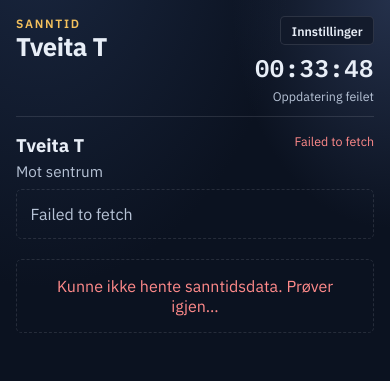
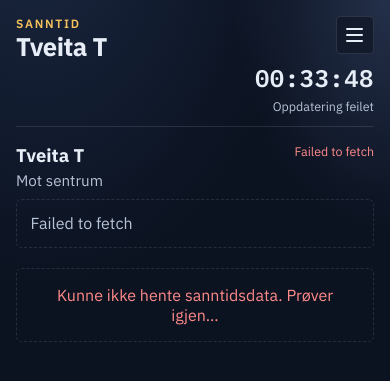
Before and after one commit to blepman/nv5-sis, a PHP site: page / in a window 390 px wide. Shown: the top 381 px of the page. Run offline with PHP 8.4, Linux system fonts and the light colour scheme.

Commit message:
Add hamburger menu with separate server and board rebuild actions.
Hide settings behind a menu and expose clear sync buttons that target ?sync=server or ?sync=main.

Co-authored-by: blepman <blepman@users.noreply.github.com>

```diff
--- a/css/kiosk.css
+++ b/css/kiosk.css
@@ -118,23 +118,96 @@ body {
   gap: 0.45rem;
 }
 
-.settings-btn {
+.menu {
+  position: relative;
+}
+
+.menu__toggle {
   appearance: none;
+  display: inline-flex;
+  align-items: center;
+  justify-content: center;
+  width: 2.4rem;
+  height: 2.4rem;
   border: 1px solid var(--line);
   background: color-mix(in srgb, var(--bg-lift) 90%, transparent);
   color: var(--text);
-  font: inherit;
-  font-size: 0.78rem;
-  font-weight: 600;
-  padding: 0.35rem 0.65rem;
   border-radius: 0.3rem;
   cursor: pointer;
 }
 
-.settings-btn:hover,
-.settings-btn:focus-visible {
+.menu__toggle:hover,
+.menu__toggle:focus-visible,
+.menu__toggle[aria-expanded="true"] {
+  border-color: color-mix(in srgb, var(--accent) 50%, var(--line));
+}
+
+.menu__icon,
+.menu__icon::before,
+.menu__icon::after {
+  display: block;
+  width: 1.05rem;
+  height: 2px;
+  background: currentColor;
+  border-radius: 1px;
+}
+
+.menu__icon {
+  position: relative;
+}
+
+.menu__icon::before,
+.menu__icon::after {
+  content: "";
+  position: absolute;
+  left: 0;
+}
+
+.menu__icon::before {
+  top: -6px;
+}
+
+.menu__icon::after {
+  top: 6px;
+}
+
+.menu__panel {
+  position: absolute;
+  top: calc(100% + 0.35rem);
+  right: 0;
+  z-index: 20;
+  min-width: 12.5rem;
+  padding: 0.35rem;
+  display: flex;
+  flex-direction: column;
+  gap: 0.25rem;
+  background: #121a2b;
+  border: 1px solid var(--line);
+  border-radius: 0.4rem;
+  box-shadow: 0 0.6rem 1.4rem rgba(0, 0, 0, 0.35);
+}
+
+.menu__panel[hidden] {
+  display: none;
+}
+
+.menu__item {
+  appearance: none;
+  border: 0;
+  background: transparent;
   color: var(--text);
-  border-color: color-mix(in srgb, var(--accent) 50%, var(--line));
+  font: inherit;
+  font-size: 0.9rem;
+  font-weight: 600;
+  text-align: left;
+  padding: 0.65rem 0.75rem;
+  border-radius: 0.3rem;
+  cursor: pointer;
+}
+
+.menu__item:hover,
+.menu__item:focus-visible {
+  background: color-mix(in srgb, var(--accent) 16%, transparent);
 }
 
 .board__clock {
--- a/index.html
+++ b/index.html
@@ -43,15 +43,40 @@
           <h1 class="board__stop" id="boardTitle">Avganger</h1>
         </div>
         <div class="board__header-right">
-          <button
-            type="button"
-            class="settings-btn"
-            id="settingsOpen"
-            aria-haspopup="dialog"
-            aria-controls="settingsDialog"
-          >
-            Innstillinger
-          </button>
+          <div class="menu" id="appMenu">
+            <button
+              type="button"
+              class="menu__toggle"
+              id="menuToggle"
+              aria-label="Meny"
+              aria-haspopup="true"
+              aria-expanded="false"
+              aria-controls="menuPanel"
+            >
+              <span class="menu__icon" aria-hidden="true"></span>
+            </button>
+            <div class="menu__panel" id="menuPanel" hidden>
+              <button type="button" class="menu__item" id="settingsOpen">
+                Innstillinger
+              </button>
+              <button
+                type="button"
+                class="menu__item"
+                id="syncServer"
+                title="Henter PHP/serverfiler fra GitHub-branchen server"
+              >
+                Bygg siden på nytt
+              </button>
+              <button
+                type="button"
+                class="menu__item"
+                id="syncBoard"
+                title="Henter HTML/CSS/JS fra GitHub-branchen main"
+              >
+                Bygg tavlen på nytt
+              </button>
+            </div>
+          </div>
           <div class="board__clock" aria-live="polite">
             <time id="clock" datetime="">--:--:--</time>
             <p class="board__updated" id="updated">Oppdaterer…</p>
@@ -95,7 +120,7 @@
         </label>
 
         <label class="settings__field">
-          <span>Sjekk ny sidekode fra GitHub</span>
+          <span>Sjekk tavlekode fra GitHub (main)</span>
           <select id="githubCheckInterval">
             <option value="0">Ved hvert besøk</option>
             <option value="60">Hvert minutt</option>
@@ -104,7 +129,10 @@
             <option value="1800">Hvert 30. minutt</option>
             <option value="3600">Hver time</option>
           </select>
-          <small>Styrer hvor ofte serveren henter oppdateringer fra main</small>
+          <small>
+            Styrer hvor ofte tavlen (HTML/CSS/JS) hentes fra main. Serverfiler
+            sjekkes separat hver time, eller via «Bygg siden på nytt».
+          </small>
         </label>
 
         <section class="settings__section" aria-labelledby="selectedQuaysTitle">
```
Also changed, not shown: js/site.js (+70 -6 lines), README.md.
